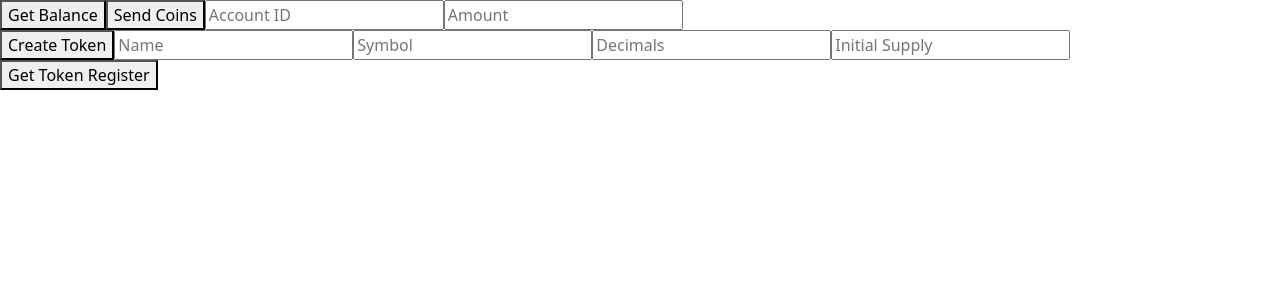
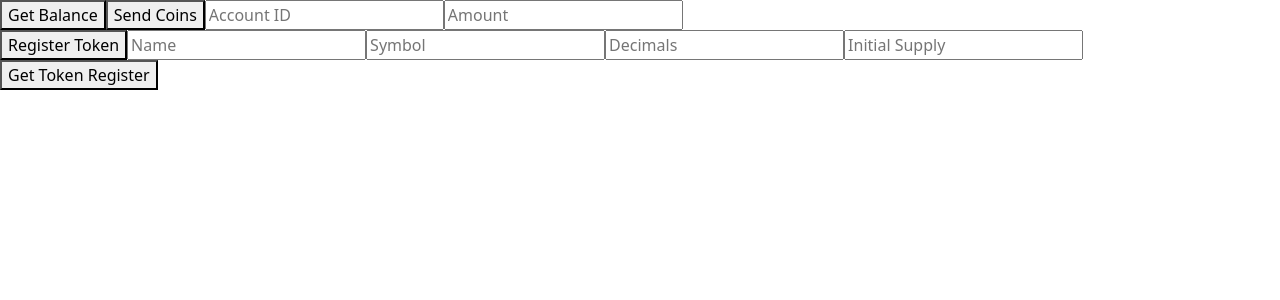
Before and after one commit to PaddyJM/blockchain-developer-bootcamp-final-project, a React (Create React App) app: page / in a window 1280 px wide. Shown: the top 300 px of the page. Built offline with nearby package versions, Linux system fonts and the light colour scheme.

Commit message:
minor refactor

```diff
--- a/src/App.js
+++ b/src/App.js
@@ -83,7 +83,7 @@ function App() {
         <input onChange={x => setAmount(x.target.value)} placeholder="Amount" />
 
         <br />
-        <button onClick={registerToken}>Create Token</button>
+        <button onClick={registerToken}>Register Token</button>
         <input onChange={x => setName(x.target.value)} placeholder="Name" />
         <input onChange={x => setSymbol(x.target.value)} placeholder="Symbol" />
         <input onChange={x => setDecimals(x.target.value)} placeholder="Decimals" />
```
